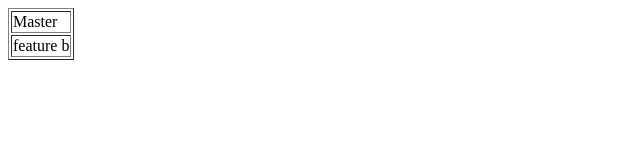
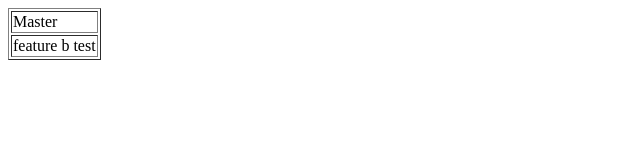
Before and after one commit to fogza/testgit, a plain HTML site: page index.html in a window 1280 px wide. Shown: the whole page, without its empty margins (0-640 px from the left). Drawn offline with Linux system fonts and the light colour scheme.

Commit message:
feature b test

```diff
--- a/index.html
+++ b/index.html
@@ -10,7 +10,7 @@
                     <td>Master</td>
                 </tr>
                 <tr>
-                    <td>feature b</td>
+                    <td>feature b test</td>
                 </tr>
             </tbody>
         </table>
```
